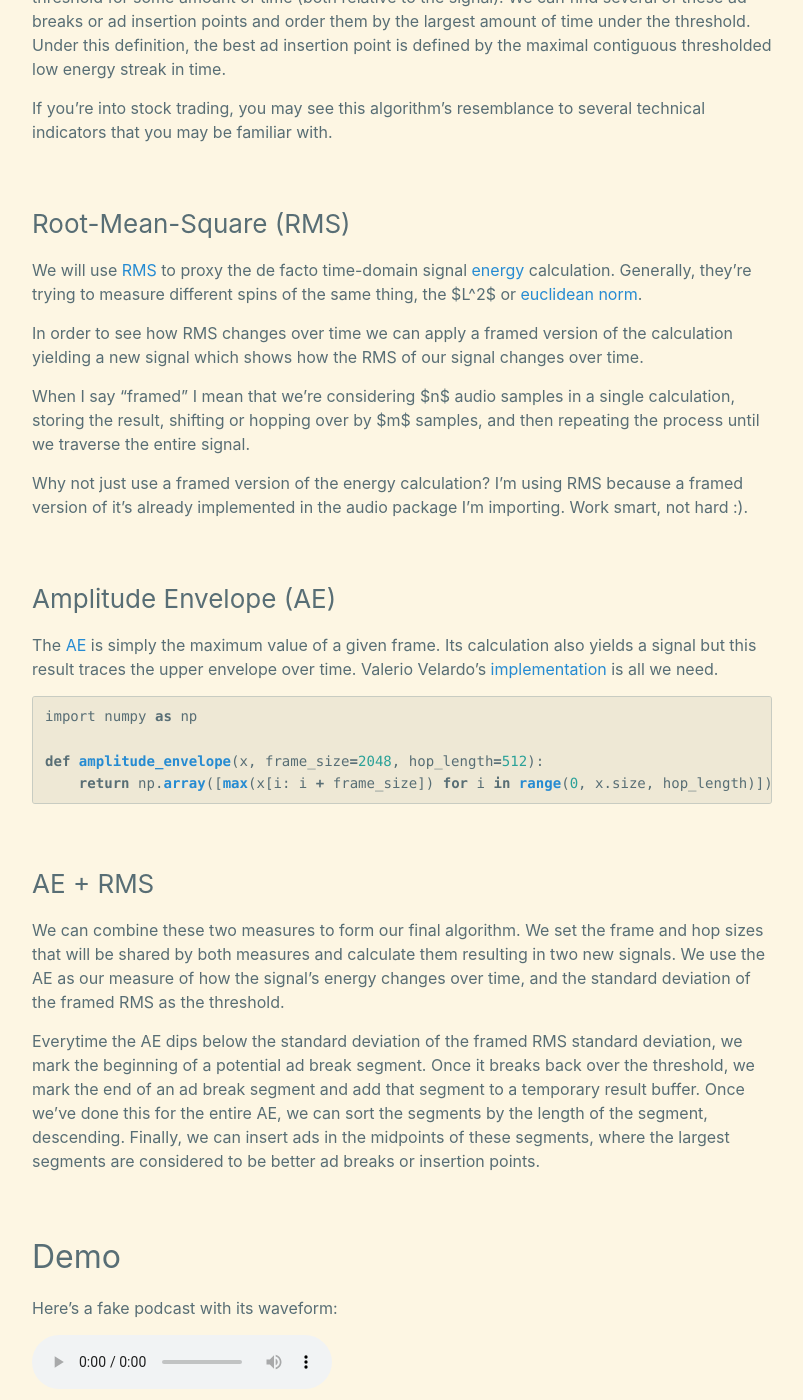
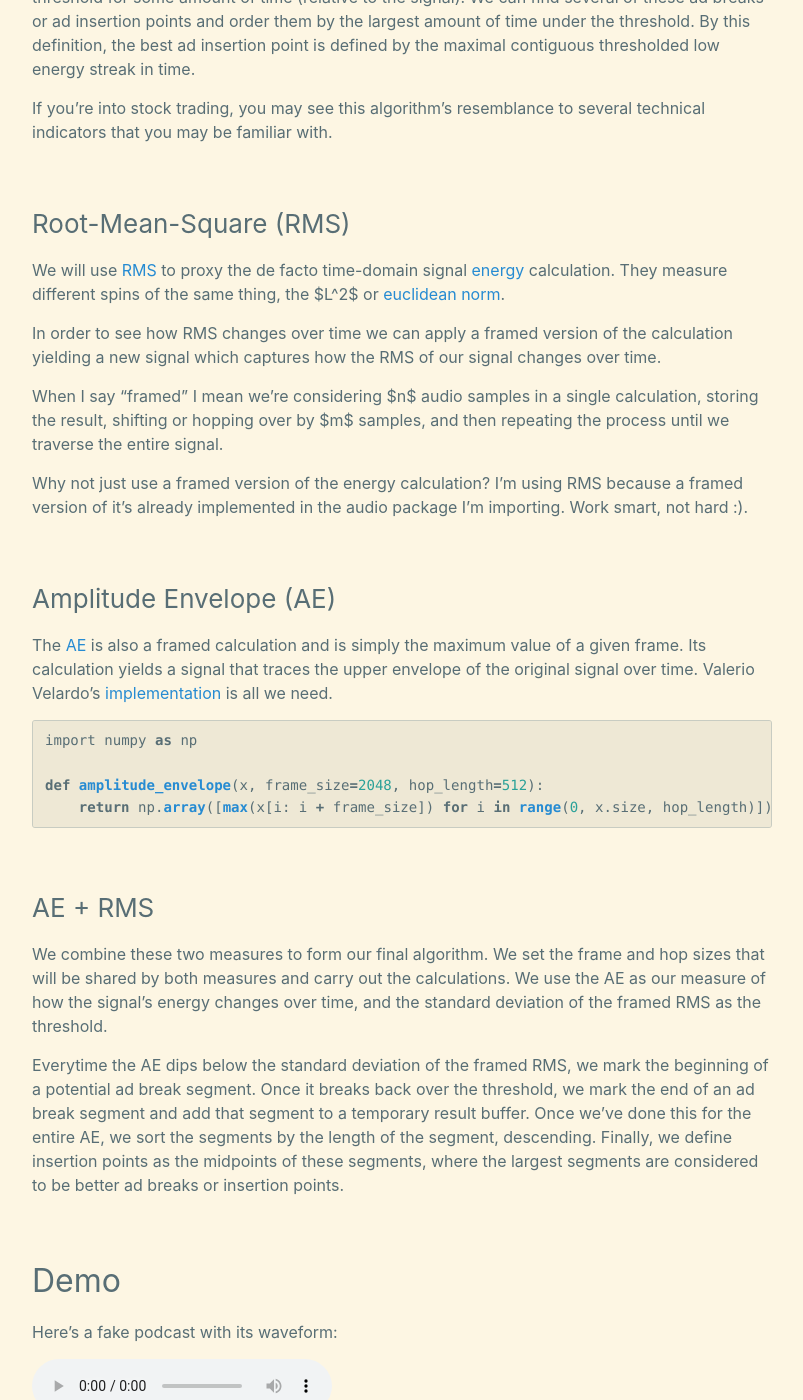
Before and after one commit to daniel-deychakiwsky/daniel-deychakiwsky.github.io, a Jekyll site: the page built from _posts/2021-03-21-simple-podcast-ad-insertion.md, in a window 1280 px wide and 1400 px high, scrolled down 2406 px. Shown: the whole window, without its empty margins (238-1041 px from the left). Built offline with Jekyll 4.4.1, drawn with Linux system fonts in a browser that asks for light colours; some of the changed text lies outside the part shown.

Commit message:
[blog post] simple podcast ad insertion

````diff
--- a/_posts/2021-03-21-simple-podcast-ad-insertion.md
+++ b/_posts/2021-03-21-simple-podcast-ad-insertion.md
@@ -47,10 +47,10 @@
 (labels) but even those require substantial time-boxing for tuning
 hyperparameters.
 
-Google's [first rule] of ML is to not use any ML and in our case it may
-be wise to apply this philosophy as our POC deadline is tomorrow.
-If we convince our stakeholders there's value in our approach, we can
-iterate with ML / AI in future versions.
+Google's [first rule] of ML is to not use ML and in our case it may
+be wise to follow such a philosophy to meet the deadline for our POC.
+If we convince our stakeholders of a value-add, we can
+incorporate ML / AI solutions to future iterations.
 
 > Machine learning is cool, but it requires data.
 > Theoretically, you can take data from a different
@@ -79,10 +79,10 @@
 may translate to one of many possible definitions on a case-by-case basis.
 
 We can track the signal's energy over time and insert ads where the energy is lower
-than some threshold for some amount of time (both relative to the signal).
+than some threshold for some amount of time (relative to the signal).
 We can find several of these ad breaks or ad insertion
 points and order them by the largest amount of time under the threshold.
-Under this definition, the best ad insertion point is defined by the
+By this definition, the best ad insertion point is defined by the
 maximal contiguous thresholded low energy streak in time.
 
 If you're into stock trading, you may see this algorithm's resemblance to
@@ -91,14 +91,13 @@
 ### Root-Mean-Square (RMS)
 
 We will use [RMS] to proxy the de facto time-domain signal [energy] calculation.
-Generally, they're trying to measure different spins of the same thing,
-the $L^2$ or [euclidean norm].
+They measure different spins of the same thing, the $L^2$ or [euclidean norm].
 
 In order to see how RMS changes over time we can
 apply a framed version of the calculation yielding a new signal
-which shows how the RMS of our signal changes over time.
+which captures how the RMS of our signal changes over time.
 
-When I say "framed" I mean that we're considering $n$ audio samples
+When I say "framed" I mean we're considering $n$ audio samples
 in a single calculation, storing the result, shifting or hopping over by
 $m$ samples, and then repeating the process until we traverse the entire signal.
 
@@ -108,8 +107,8 @@
 
 ### Amplitude Envelope (AE)
 
-The [AE] is simply the maximum value of a given frame. Its calculation
-also yields a signal but this result traces the upper envelope over time.
+The [AE] is also a framed calculation and is simply the maximum value of a given frame.
+Its calculation yields a signal that traces the upper envelope of the original signal over time.
 Valerio Velardo's [implementation] is all we need.
 
 ```python
@@ -121,18 +120,18 @@
 
 ### AE + RMS
 
-We can combine these two measures to form our final algorithm. We set the
-frame and hop sizes that will be shared by both measures and calculate
-them resulting in two new signals. We use the AE as our measure
-of how the signal's energy changes over time, and the standard deviation of the
-framed RMS as the threshold.
+We combine these two measures to form our final algorithm. We set the
+frame and hop sizes that will be shared by both measures and carry out the calculations.
+We use the AE as our measure of how the signal's energy changes over time,
+and the standard deviation of the framed RMS as the threshold.
 
-Everytime the AE dips below the standard deviation of the framed RMS standard deviation,
+Everytime the AE dips below the standard deviation of the framed RMS,
 we mark the beginning of a potential ad break segment. Once it breaks back over the threshold,
 we mark the end of an ad break segment and add that segment to
-a temporary result buffer. Once we've done this for the entire AE, we can sort the segments
-by the length of the segment, descending. Finally, we can insert ads in the midpoints of these
-segments, where the largest segments are considered to be better ad breaks or insertion points.
+a temporary result buffer. Once we've done this for the entire AE, we sort the segments
+by the length of the segment, descending. Finally, we define insertion points as the
+midpoints of these segments, where the largest segments are considered to be better
+ad breaks or insertion points.
 
 ## Demo
 
````
Also changed, not shown: other parts of _posts/2021-03-21-simple-podcast-ad-insertion.md (+2 -2 lines), 2 other files.
